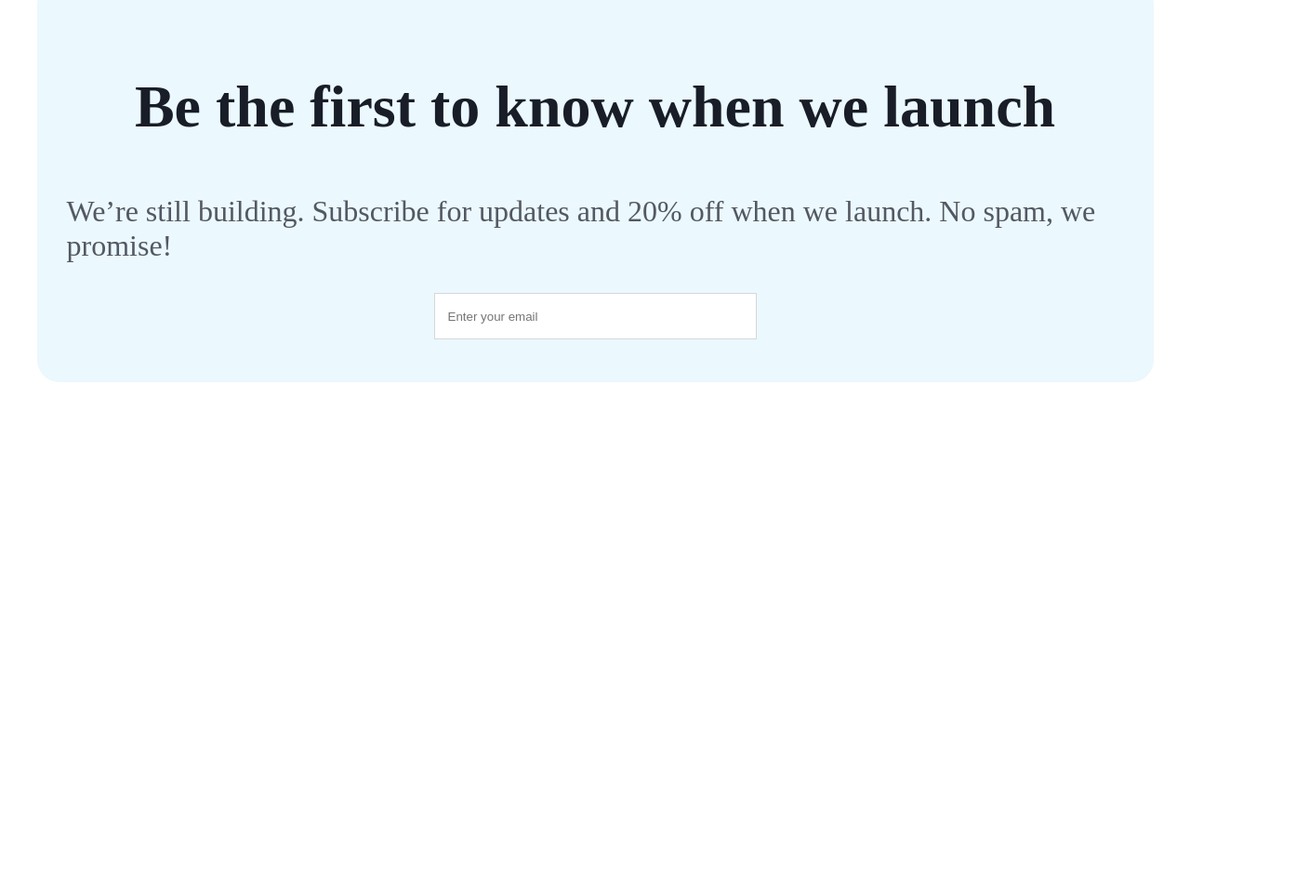
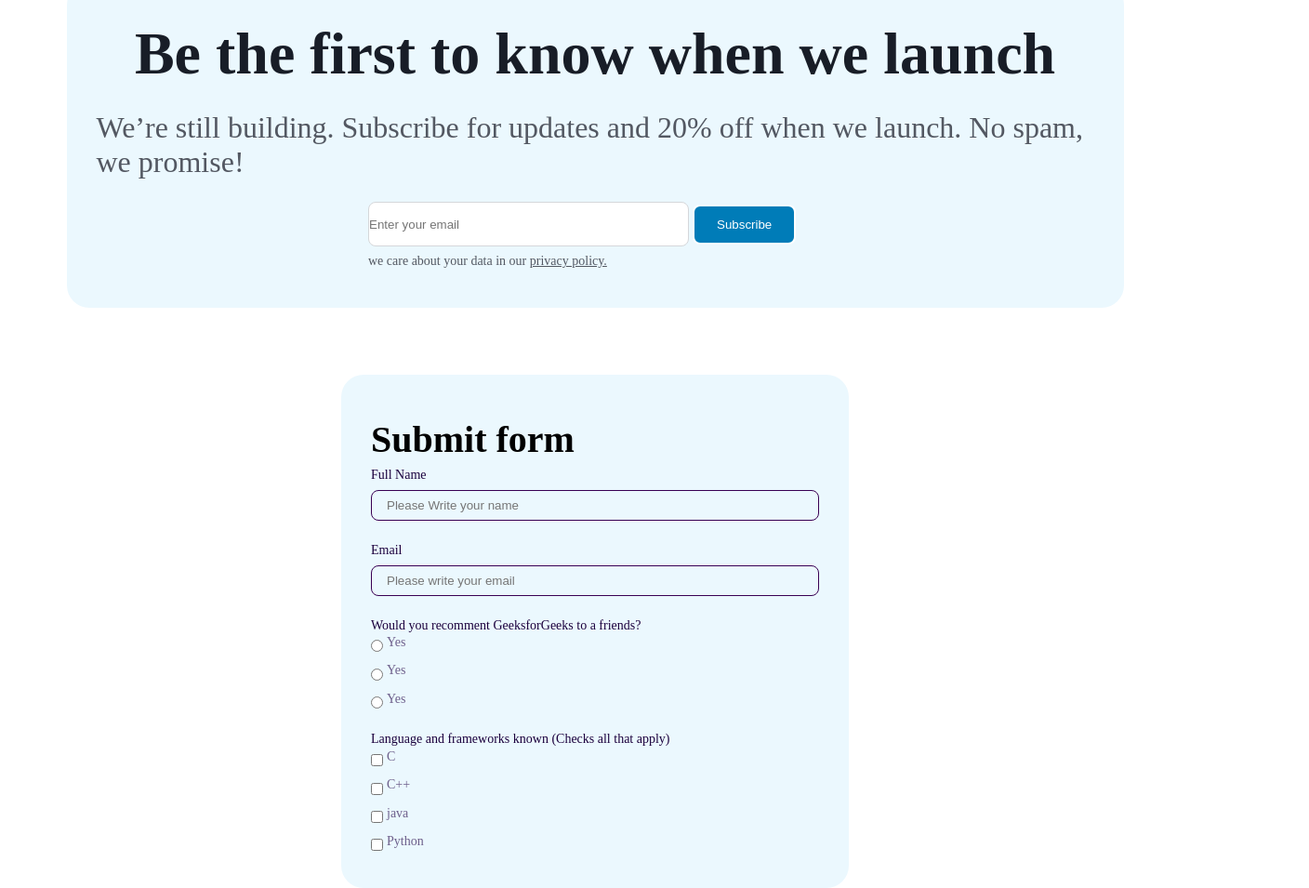
Before and after one commit to giogocadze/css2-4, a plain HTML site: page index.html in a window 1280 px wide. Shown: the part 1005-1960 px from the top of the page at 93% size, 1408 px wide, since content can reach past the window. Before the commit the page ends 1424 px from the top, so only its background shows below. Drawn offline with Linux system fonts and the light colour scheme.

Commit message:
finished css and html homework

```diff
--- a/css/style.css
+++ b/css/style.css
@@ -1,7 +1,14 @@
+* {
+    padding: 0;
+    margin: 0;
+    box-sizing: border-box;
+}
+
 #mainPictureAndText {
-    width: 1400px;
+    max-width: 1400px;
+    width: 100%;
     height: 674px;
-    border-radius: 33.185px;
+    border-radius: 33px;
     background-image: url("../image/image\ \(2\).png");
     background-repeat: no-repeat;
     background-size: contain;
@@ -10,7 +17,7 @@
 
 #textPicture {
     color: #FFF;
-    font-size: 44.452px;
+    font-size: 44px;
 }
 
 #textInPicture {
@@ -20,48 +27,177 @@
     padding-top: 39px;
 }
 
-#emailcontainer {
+#emailFrame {
+    border-radius: 24px;
+    background: #EBF8FE;
     width: 1137px;
+    height: 350px;
+    margin: 0 auto;
     padding: 40px 32px;
-    background-color: #EBF8FE;
-    border-radius: 24px;
-    margin: 0 auto;
-    height: 350px;
+    margin-bottom: 72px;
 }
 
-#paragraph {
+#subscribtion {
+    margin-top: 24px;
+}
+
+#aboutLaunch {
     color: #181D27;
     font-size: 64px;
+    text-align: center;
+}
+
+#subscribtion p {
+    color: #535862;
+    font-size: 32px;
+
+}
+
+#sendEmail {
+    margin: auto;
+    width: 488px;
+    margin-top: 24px;
+}
+
+#mainEmailInput {
+    width: 345px;
+    height: 48px;
+    display: inline-block;
+    border: 1px solid #D5D7DA;
+    background: #FFF;
+    border-radius: 8px;
+}
+
+button {
+    border: 2px solid #FFF;
+    background: #007CB8;
+    border-radius: 8px;
+    padding: 12px 24px;
+    color: #FFF;
+}
+
+#sendEmail p {
+    color: #535862;
+    font-size: 14px;
+    margin-top: 8px;
+}
+
+#formContainer {
+    width: 546px;
+    margin: auto;
+    padding: 40px 32px;
+    border-radius: 24px;
+    background: #EBF8FE;
+    margin-top: 72px;
+
+}
+
+h2 {
+    font-size: 40px;
     font-style: normal;
     font-weight: 700;
     line-height: 60px;
-    text-align: center;
 }
 
-#saleparaghrap {
-    color: #535862;
-    font-size: 32px;
-    font-style: normal;
-    font-weight: 400;
+#full {
+    font-size: 14px;
+    color: #1B003D;
+    font-weight: 400px;
+    display: block;
 
 }
 
-#emailbox {
-    border: 1px solid #D5D7DA;
-    width: 345px;
-    height: 48px;
-    background: #FFF;
-    margin: 0 auto;
-    text-align: center;
-    line-height: 48px;
+#fullnameFrame {
+    margin-top: 8px;
+    border-radius: 8px;
+    border: 1px solid #380054;
+    padding: 8px 16px;
+    background: #EBF8FE;
+    max-width: 482px;
+    width: 100%;
 }
 
-#email {
-    color: #717680;
-    border-style: none;
+#emailtext {
+    font-size: 14px;
+    color: #1B003D;
+    font-weight: 400px;
+    display: block;
+    margin-top: 24px;
+
+
+}
+
+#emailInput {
+    margin-top: 8px;
+    border-radius: 8px;
+    border: 1px solid #380054;
+    padding: 8px 16px;
+    background: #EBF8FE;
+    max-width: 482px;
+    width: 100%;
+}
+
+#recomment {
+    font-size: 14px;
+    color: #1B003D;
+    font-weight: 400px;
+    display: block;
+    margin-top: 24px;
+
+}
+
+#radioinput {
+    margin-top: 7px;
+    vertical-align: middle;
+}
+
+#labelForFirstYEs {
+    font-size: 14px;
+    color: #6D5F8B;
+    vertical-align: middle;
+}
+
+#numbertwo {
+    display: block;
+    margin-top: 10px;
+}
+
+#numberThree {
+    display: block;
+    margin-top: 10px;
+
+}
+
+#languangesAndFrameWorks {
+    margin-top: 24px;
+}
+
+#frameWorks {
+    color: #1B003D;
+    font-size: 14px;
     font-style: normal;
     font-weight: 400;
-    width: 317px;
-    height: 24px;
+    line-height: 18px;
+    display: block;
+}
 
+#labelForFirstC {
+    color: #6D5F8B;
+    font-size: 14px;
+    font-style: normal;
+    font-weight: 400;
+    vertical-align: middle;
 }
+#checkboxInput {
+    margin-top: 7px;
+    vertical-align: middle;
+}
+#languangesAndFrameWorksTwo {
+    margin-top: 10px;
+}
+#languangesAndFrameWorksThree {
+    margin-top: 10px;
+}
+#languangesAndFrameWorksFour {
+    margin-top: 10px;
+}
--- a/index.html
+++ b/index.html
@@ -19,19 +19,63 @@
 
     </header>
     <main>
-        <div id="emailcontainer">
-            <div id="paragraph">
-                <p>Be the first to know when we launch</p>
+        <div id="emailFrame">
+            <h1 id="aboutLaunch">Be the first to know when we launch</h1>
+            <div id="subscribtion">
+                <p>We’re still building. Subscribe for updates and 20% off when we launch. No spam, we promise!</p>
             </div>
-            <div id="saleparaghrap">
-                <p>We’re still building. Subscribe for updates and
-                    20% off when we launch. No spam, we promise!</p>
+            <div id="sendEmail">
+                <input type="email" id="mainEmailInput" placeholder="Enter your email" />
+                <button>Subscribe</button>
+                <p>we care about your data in our <u>privacy policy.</u></p>
             </div>
-            <div id="emailbox">
-
-                <input type="email" placeholder="Enter your email" id="email">
+        </div>
+        </div>
+        <div id="formContainer">
+            <h2>Submit form</h2>
+            <div id="formname">
+                <label id="full" for="name">Full Name</label>
+                <input type="text" placeholder="Please Write your name" id="fullnameFrame">
+            </div>
+            <div id="formEmail">
+                <label for="emailform" id="emailtext">Email</label>
+                <input type="text" id="emailInput" placeholder="Please write your email">
 
             </div>
+            <div id="radiotype">
+                <label for="radioinput" id="recomment">Would you recomment GeeksforGeeks to a friends?</label>
+                <input type="radio" id="radioinput">
+                <label for="radioinput" id="labelForFirstYEs">Yes</label>
+                <div id="numbertwo">
+                    <input type="radio" id="radioinput">
+                    <label for="radioinput" id="labelForFirstYEs">Yes</label>
+                </div>
+                <div id="numberThree">
+                    <input type="radio" id="radioinput">
+                    <label for="radioinput" id="labelForFirstYEs">Yes</label>
+                </div>
+                <div id="languangesAndFrameWorks">
+                    <label for="Cinput" id="frameWorks">Language and frameworks known
+                        (Checks all that apply)</label>
+                    <input type="checkbox" id="checkboxInput">
+                    <label for="checkboxInput" id="labelForFirstC">C</label>
+                </div>
+                <div id="languangesAndFrameWorksTwo">
+                    <input type="checkbox" id="checkboxInput">
+                    <label for="checkboxInput" id="labelForFirstC">C++</label>
+                </div>
+                <div id="languangesAndFrameWorksThree">
+                    <input type="checkbox" id="checkboxInput">
+                    <label for="checkboxInput" id="labelForFirstC">java</label>
+                </div>
+                <div id="languangesAndFrameWorksFour">
+                    <input type="checkbox" id="checkboxInput">
+                    <label for="checkboxInput" id="labelForFirstC">Python</label>
+                </div>
+            </div>
+
+
+
 
         </div>
     </main>
```
